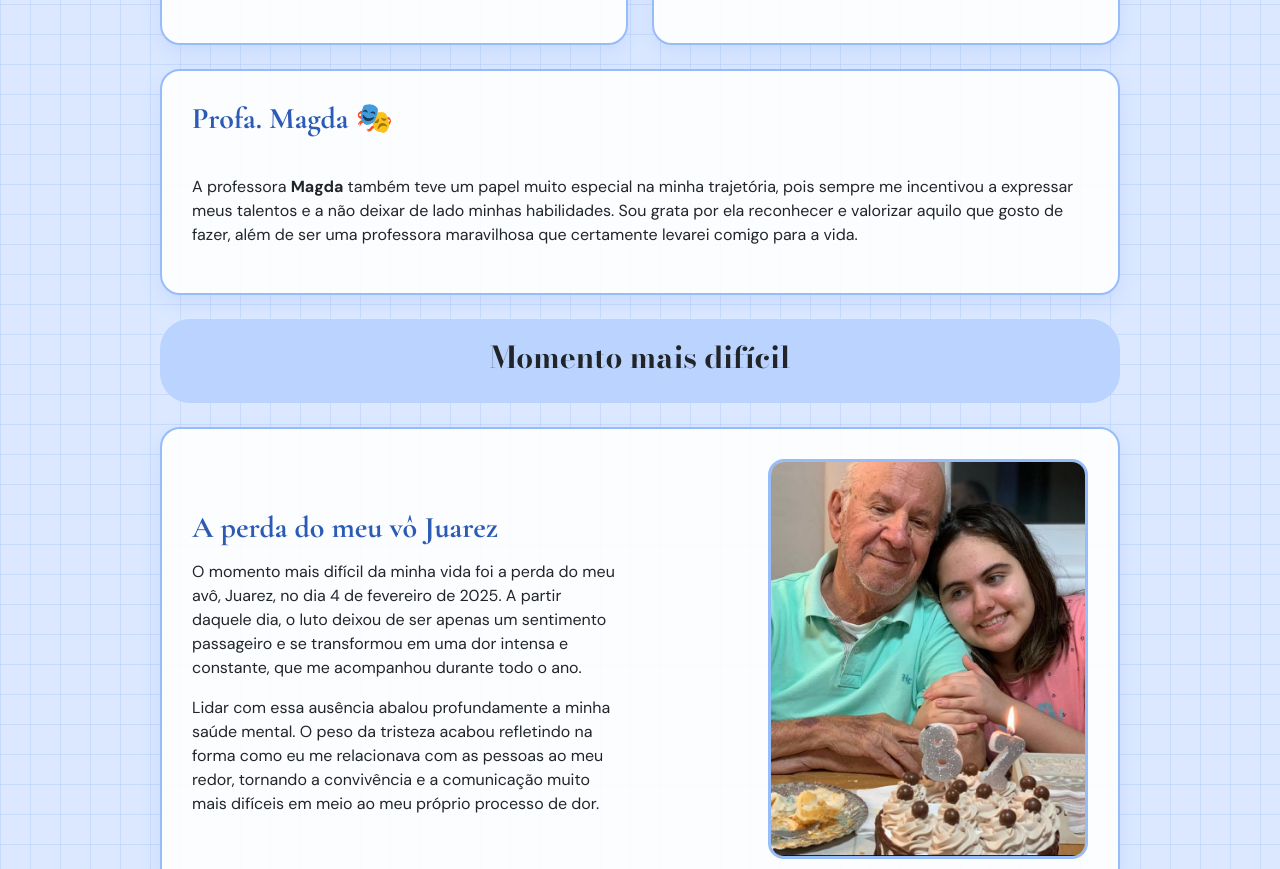
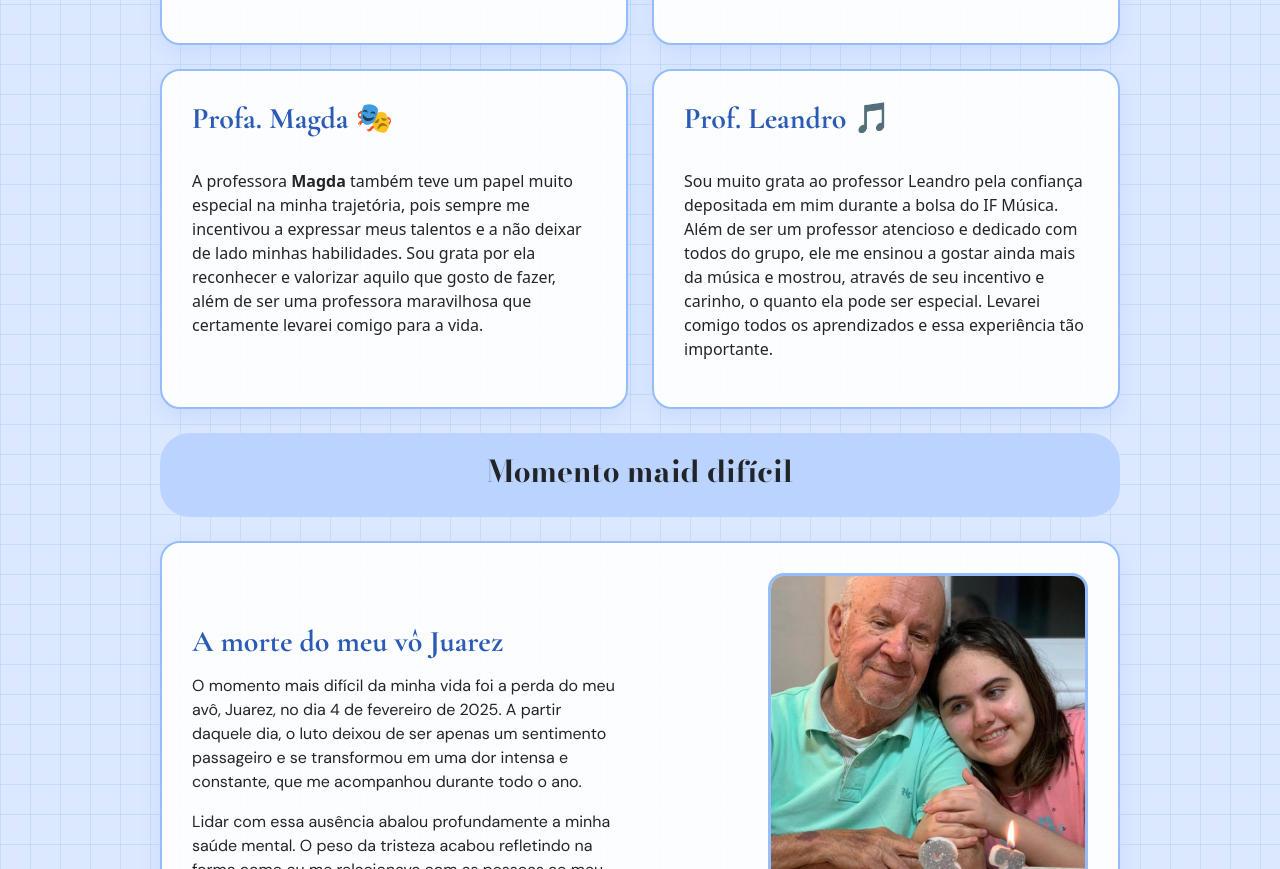
Before and after one commit to malu-vieira09/Portifolio_pessoal, a plain HTML site: page ifrs.html in a window 1280 px wide. Shown: the part 1406-2275 px from the top of the page. Drawn offline with nearby package versions, Linux system fonts and the light colour scheme; a web font is replaced by a local one.

Commit message:
Update ifrs.html

```diff
--- a/ifrs.html
+++ b/ifrs.html
@@ -136,27 +136,29 @@
                             Já o professor <strong>Marcos Luft</strong> contribuiu para ampliar meu interesse pelo conhecimento histórico, incentivando-me a compreender melhor a história do Brasil e do mundo. Além de ser um grande professor, admiro sua sinceridade e sua maneira crítica de abordar os acontecimentos da sociedade.
                         </p>
     </section>
-<section class="card1">
-  <div class="card-conteudo">
+    <section class="card">
     <h3 class="teacher-name"><strong>Profa. Magda</strong> 🎭</h3>
-    <br>
+      <br>
                         <p>
-                            A professora <strong>Magda</strong> também teve um papel muito especial na minha trajetória, pois sempre me incentivou a expressar meus talentos e a não deixar de lado minhas habilidades. Sou grata por ela reconhecer e valorizar aquilo que gosto de fazer, além de ser uma professora maravilhosa que certamente levarei comigo para a vida.
+                             A professora <strong>Magda</strong> também teve um papel muito especial na minha trajetória, pois sempre me incentivou a expressar meus talentos e a não deixar de lado minhas habilidades. Sou grata por ela reconhecer e valorizar aquilo que gosto de fazer, além de ser uma professora maravilhosa que certamente levarei comigo para a vida.
                         </p>
-  </div>
-
-</section>
+    </section>
+    <section class="card">
+    <h3 class="teacher-name"><strong>Prof. Leandro</strong> 🎵</h3>
+      <br>
+                        <p>
+                           Sou muito grata ao professor Leandro pela confiança depositada em mim durante a bolsa do IF Música. Além de ser um professor atencioso e dedicado com todos do grupo, ele me ensinou a gostar ainda mais da música e mostrou, através de seu incentivo e carinho, o quanto ela pode ser especial. Levarei comigo todos os aprendizados e essa experiência tão importante.
     </div>
     <br>
  <div class="fraseinicial">
-    <h1><strong>Momento mais difícil</strong></h1>
+    <h1><strong>Momento maid difícil</strong></h1>
     </div>
     <br>
       <div class="grade-cards">
         <section class="card card-destaque">
   <div class="card-conteudo">
     <br>
-    <h3><strong>A perda do meu vô Juarez</strong></h3>
+    <h3><strong>A morte do meu vô Juarez</strong></h3>
     <p>
      O momento mais difícil da minha vida foi a perda do meu avô, Juarez, no dia 4 de fevereiro de 2025. A partir daquele dia, o luto deixou de ser apenas um sentimento passageiro e se transformou em uma dor intensa e constante, que me acompanhou durante todo o ano.
     </p>
```
